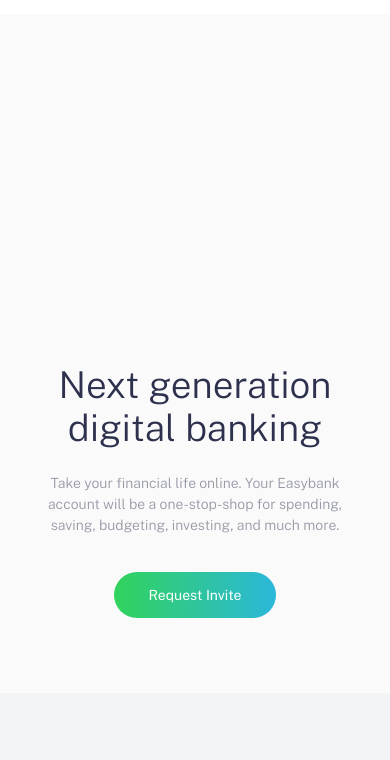
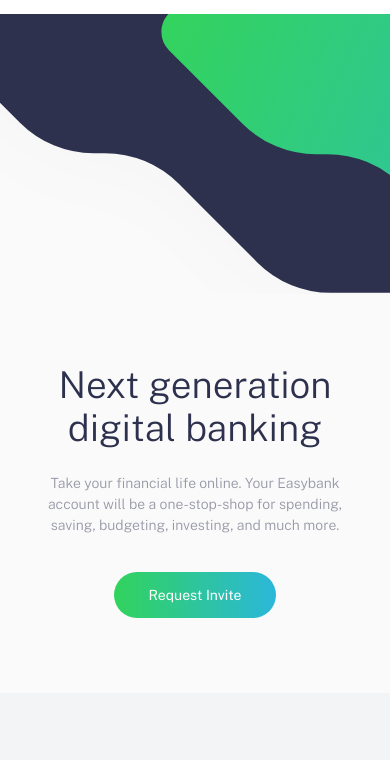
Before and after one commit to KoalaCodes/easybank, a plain HTML site: page index.html in a window 390 px wide. Shown: the part 46-806 px from the top of the page. Drawn offline with nearby package versions, Linux system fonts and the light colour scheme.

Commit message:
Update style.css

```diff
--- a/app/scss/style.css
+++ b/app/scss/style.css
@@ -405,7 +405,7 @@ button:hover::before, .button:hover::before {
 
 .hero__image {
   position: relative;
-  background-image: url("app/images/bg-intro-mobile.svg");
+  background-image: url("/app/images/bg-intro-mobile.svg");
   background-size: cover;
   background-repeat: no-repeat;
   background-position: center center;
```
